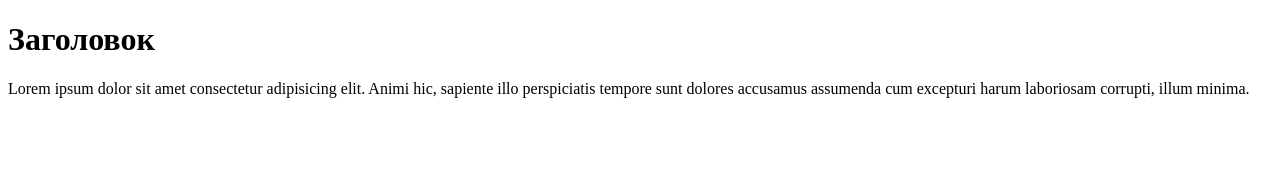
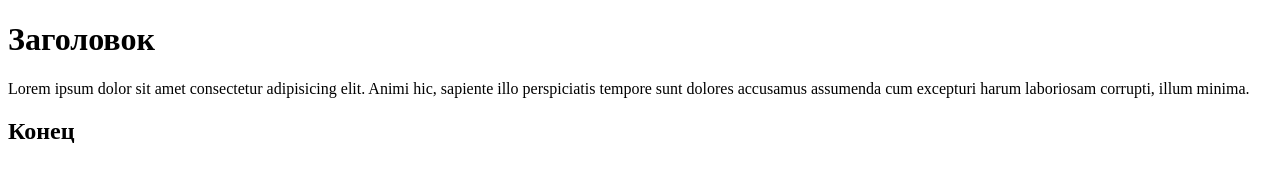
Before and after one commit to Zhenikusss/site-intellect, a plain HTML site: page index.html in a window 1280 px wide. Drawn offline with Linux system fonts and the light colour scheme.

Commit message:
feat: header

```diff
--- a/index.html
+++ b/index.html
@@ -12,6 +12,7 @@
       <h1>Заголовок</h1>
       <p>Lorem ipsum dolor sit amet consectetur adipisicing elit. Animi hic, sapiente illo perspiciatis tempore sunt
          dolores accusamus assumenda cum excepturi harum laboriosam corrupti, illum minima.</p>
+      <h2>Конец</h2>
    </header>
 </body>
 
```
